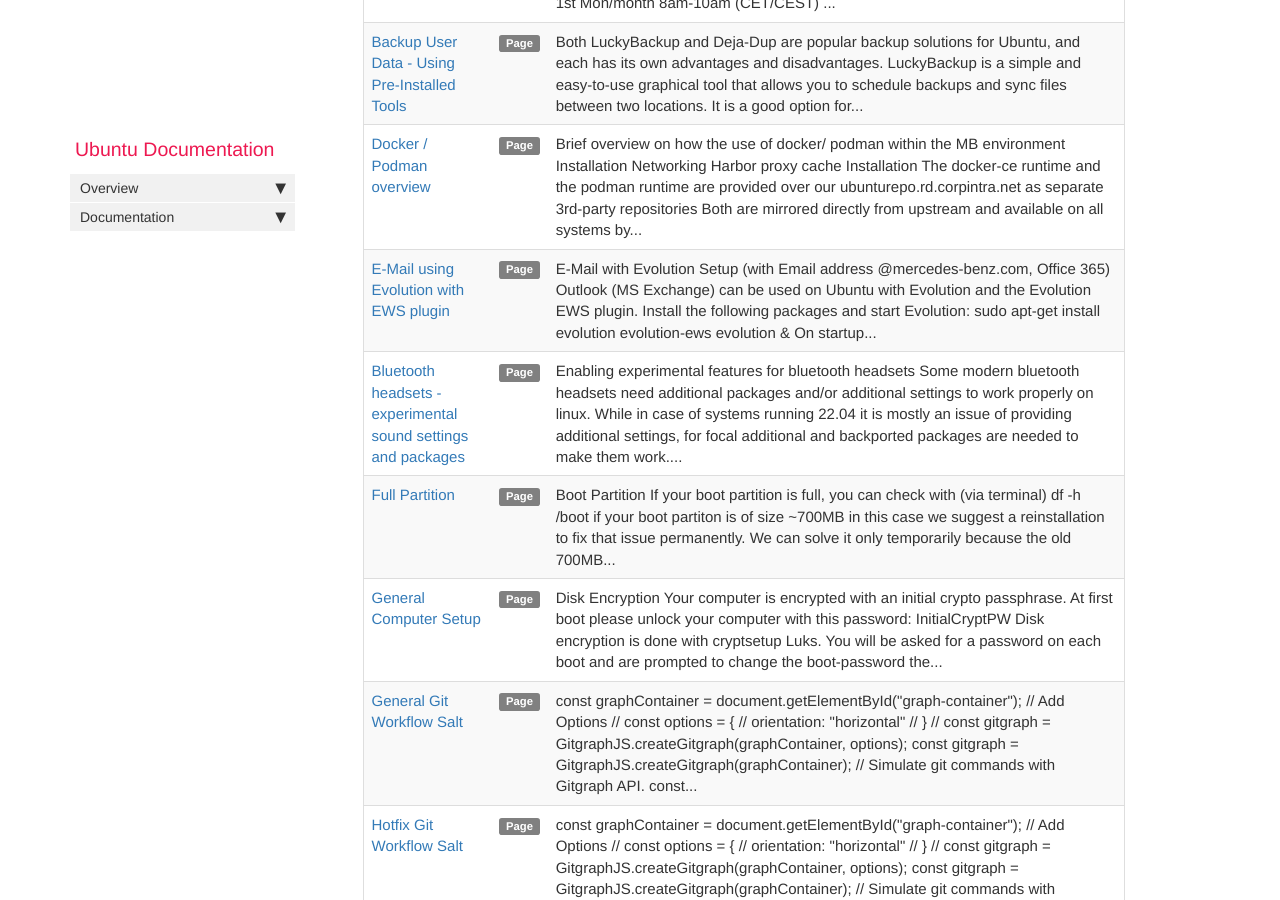
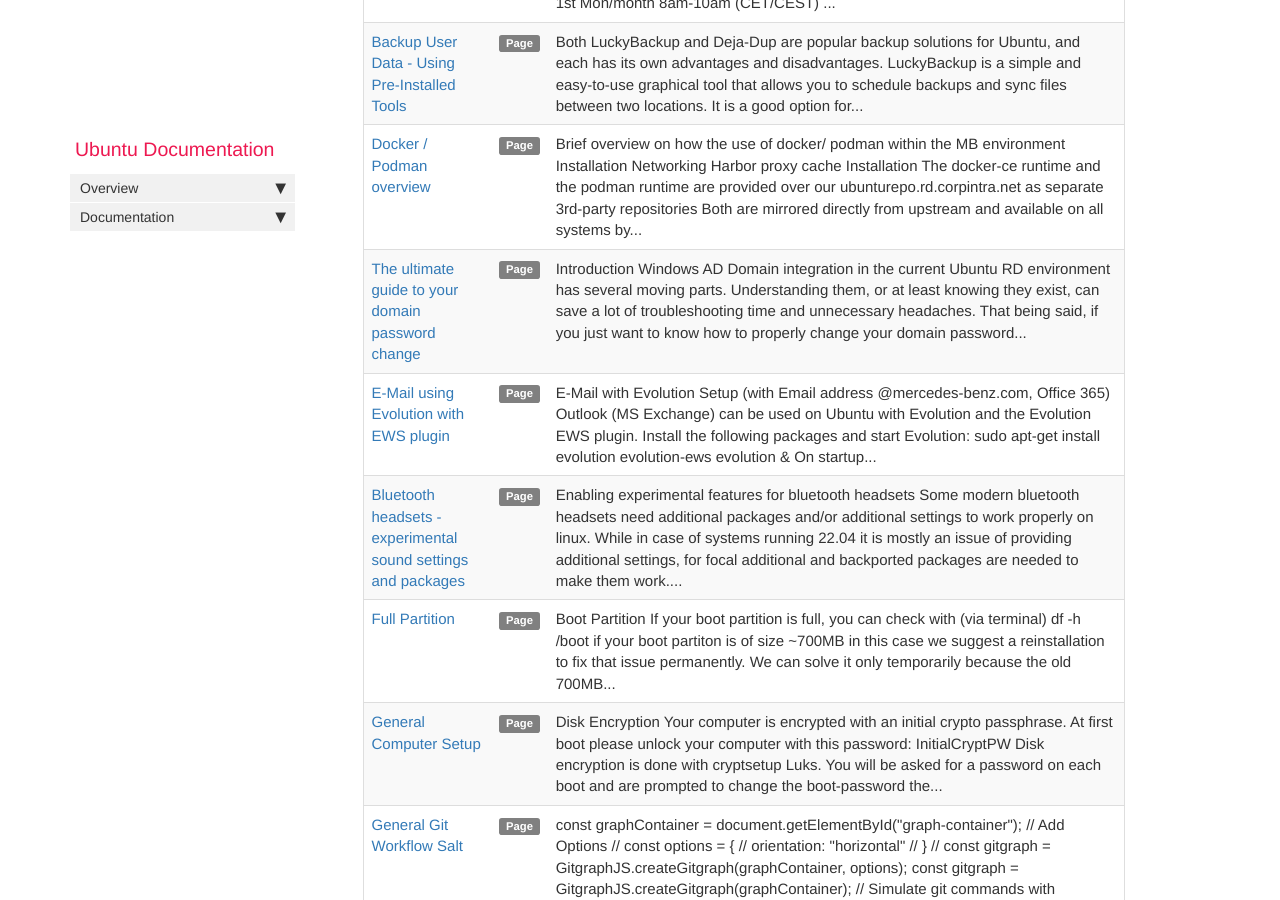
Before and after one commit to RajputPawan/Prometheus, a Jekyll site: the page built from pages/tags/tag_docs.md, in a window 1280 px wide and 900 px high, scrolled down 719 px. Built offline with Jekyll 4.4.1, drawn with Linux system fonts in a browser that asks for light colours; comment, search, counter and statistics services are not loaded; some of the changed lines change nothing that is shown.

Commit message:
Pass change docs

````diff
--- a/_data/sidebars/default_sidebar.yml
+++ b/_data/sidebars/default_sidebar.yml
@@ -71,16 +71,20 @@
           url: /local_admin_rights.html
           output: web, pdf
 
+        - title: Domain Passwords
+          url: /domain_password_change.html
+          output: web, pdf
+
+        - title: Automount /whome and /remote
+          url: /whome.html
+          output: web, pdf
+
         - title: Alternative default shell
           url: /shell.html
           output: web, pdf
 
         - title: Backup User Data
           url: /backup-user-data.html
-          output: web, pdf
-
-        - title: Automount /whome and /remote
-          url: /whome.html
           output: web, pdf
 
       - title: Email and Messaging
--- a/_data/tags.yml
+++ b/_data/tags.yml
@@ -14,3 +14,4 @@
   - troubleshooting
   - mobile
   - docs
+  - domain
--- a/_data/topnav.yml
+++ b/_data/topnav.yml
@@ -20,6 +20,8 @@
           url: /generalsetup.html
         - title: Sudo / Local Admin
           url: /local_admin_rights.html
+        - title: Domain Passwords
+          url: /domain_password_change.html
         - title: Alternative default shell
           url: /shell.html
         - title: Backup User Data
--- /dev/null
+++ b/pages/docs/domain_password_change.md
@@ -0,0 +1,176 @@
+---
+title: The ultimate guide to your domain password change
+permalink: domain_password_change.html
+sidebar: default_sidebar
+tags: [docs, domain]
+keywords: [password, passwd, kpasswd, domain, change]
+last_updated: January 10, 2024
+toc: false
+folder: docs
+---
+
+
+### Introduction
+
+Windows AD Domain integration in the current Ubuntu RD environment has several moving parts. Understanding them, or at least knowing they exist, can save a lot of troubleshooting time and unnecessary headaches.
+
+That being said, if you just want to know how to properly change your domain password from your MB Ubuntu OS, scroll down for the [TL;DR-compliant version](#how-to-properly-change-your-domain-password)
+
+
+### Main Ubuntu domain client components
+
+- **krb5 user tools**[^1][^2]
+  Used for Kerberos Authentication against corporate AD
+- **OpenLDAP client utilities**[^3]
+  Configured as Identity provider, connects to the OpenLDAP infrastructure which mirrors a subset of OUs / Objects from AD to provide User and Group information
+- **sssd**[^4]
+  Domain Users and Groups caching middleware
+- **NSS**[^5] configuration and required **PAM**[^6] modules(pam_krb5[^7], pam_sss[^8]) to enforce domain-based authentication and authorization
+- **Autofs**[^9]
+  Automounter service configured to use LDAP based mounts
+- Couple of useful utilities(adcli, msktutil, ..)
+- And a few salt configuration states and ad modules to ensure things stay glued together in a reproducible auditable way
+
+### Authentication process
+
+This summary does not aim to be comprehensive in any way, nor 100% accurate.
+
+Whenever you authenticate to your computer(for example via sshd or a Desktop Manager login screen), you start your authentication and authorization journey hitting your systems NSS lookup function. NSS will try to get the user details of the user logging in.
+
+Where to look for them is defined system-wide in `/etc/nsswitch.conf`, in our case(truncated output):
+
+```bash
+passwd: files sss
+shadow: files sss
+automount: sss
+```
+
+The above means, first look in local files (`/etc/passwd, /etc/group`), then fallback to SSSD.
+
+Ubuntu RD OS images are configured to use domain credentials exclusively\*. SSSD will retrieve user details from a (randomized) list of OpenLDAP slave servers, which may vary depending on your clients location. We also configure Kerberos as the primary authentication provider and configure sssd to cache account(nss), authentication(pam) and domain credential information.
+Here is the simplified `/etc/sssd/sssd.conf`:
+
+```bash
+[sssd]
+..
+services = nss, pam, ifp, autofs
+..
+[pam]
+cache_first = true
+..
+[nss]
+cache_first = true
+..
+[domain/..]
+..
+cache_credentials = true
+krb5_ccname_template = FILE:/tmp/krb5cc_%U
+
+..
+id_provider = ldap
+auth_provider = krb5
+chpass_provider = krb5
+..
+krb5_store_password_if_offline = true # Will store the TGT
+ldap_uri = ldap://ldap02.rd.corpintra.net,ldap://ldap03.rd.corpintra.net,ldap://ldap01.rd.corpintra.net
+```
+
+As SSSD caches user details on-demand, and can only do a LDAP lookup (for an unknown user) when OpenLDAP servers are reachable, its important to always first login to a newly-installed system while it is connected to the corporate NW(can be done via SSH) if you plan to work from a remote location.
+
+Once your sshd or Desktop Manager successfully fetches your user details, it will by default continue the authentication process using the Linux PAM subsystem[^6]. PAM configuration is split into 4 main categories. Below a summary in the order of execution:
+
+- **authentication**, `/etc/pam.d/common-auth`, common user authentication rules
+- **account**, `/etc/pam.d/common-account`, user authorization (evaluates whether the authenticated user is allowed to logon, when, to what services)
+- **session**, `/etc/pam.d/common-session`, user session management (fe. modules run at the beginning or end of a session)
+- **password**, `/etc/pam.d/common-password`, triggered when manipulating passwords
+
+Every PAM-based authentication attempt is evaluated based on a set of PAM configuration rules specified in each pam.d configuration file.
+
+The interesting part for the auth itself is defined (dynamically*) at `/etc/pam.d/common-auth`
+```bash
+auth	[success=5 default=ignore]	pam_krb5.so minimum_uid=1000
+auth	[success=4 default=ignore]	pam_unix.so nullok try_first_pass
+auth	[success=3 default=ignore]	pam_sss.so use_first_pass
+auth	[success=2 default=ignore]	pam_ccreds.so minimum_uid=1000 action=validate use_first_pass
+auth	[default=ignore]		pam_ccreds.so minimum_uid=1000 action=update
+# here's the fallback if no module succeeds
+auth	requisite			pam_deny.so
+# prime the stack with a positive return value if there isn't one already;
+# this avoids us returning an error just because nothing sets a success code
+# since the modules above will each just jump around
+auth	required			pam_permit.so
+# and here are more per-package modules (the "Additional" block)
+auth	required            pam_group.so
+auth	optional			pam_ccreds.so minimum_uid=1000 action=store
+auth	optional			pam_cap.so
+```
+
+The above translated to human language:
+
+- You start authenticating using the pam_krb5[^7] module, this will try to hit the AD Kerberos server as defined in `/etc/krb5.conf`[^1] (let me spare you the gory details)
+- If your authentication succeeds, PAM will skip the next 5 modules and continue with pam_permit - as the name suggests - allowing access. It will also run the pam_group, pam_ccreds[^10][^11] and pam_cap module - pam_ccreds being the interesting one because its used to manage, and in this case **also store your credentials in its own local cache**
+- If your authentication against pam_krb5[^7] fails(lets say in case you are offline), the next module in line will be run, in this case pam_unix, to authenticate using a local user (skipping the next 4 modules on success)
+- If pam_unix fails, your authentication will continue by querying SSSD using the pam_sss module[^8]. This is where you'd usually hit your sssd credential cache(not pam_ccreds)
+- The last fallback uses pam_ccreds, but pam_ccreds only caches passwords so even if you still have your password stored in the systems local cache, without a valid user info provider, your authentication will fail
+
+One note regarding sudo, as of writing of this document [2024/01], sudo is configured to not use PAM to create a session when running a command due to the changes in how the latest sudo release handles kerberos ticket cache.
+
+The real picture is slightly more complicated as SSSD also caches nss lookups and PAM authentication results, but you probably can already guess that given the complexity highlighted above, its fairly easy to end up in an inconsistent state after a domain password change.
+
+
+### Password change
+
+To avoid possible issues related to your user password, the [recommended way to change a domain user password](#how-to-properly-change-your-domain-password) in our setup is to use the `kpasswd` utility[^12]. Some may argue that using `passwd`[^13] has worked and still works just as well, and as this would for most users be the default \*nix way to change a password, lets do small detour why it works in the first place.
+
+When you run `passwd`, the PAM module configuration `/etc/pam.d/passwd`` will be read:
+
+```bash
+@include common-password
+```
+
+`/etc/pam.d/common-password` in our setup looks as follows(truncated):
+
+```bash
+password	requisite			pam_pwquality.so retry=3
+password	[success=3 default=ignore]	pam_krb5.so minimum_uid=1000 try_first_pass use_authtok
+password	[success=2 default=ignore]	pam_unix.so obscure use_authtok try_first_pass yescrypt
+password	sufficient			pam_sss.so use_authtok
+password	requisite			pam_deny.so
+password	required			pam_permit.so
+password	optional	pam_gnome_keyring.so
+```
+
+As you can probably see by now, passwd first triggers the pam_pwquality module, then pam_krb5(skips the next 3 on success), and only if not successful falls-back to the default pam_unix.so module(which would fail by default) and pam_sss(which would again trigger a sssd-based krb5 call as this is the domain auth provider configured in sssd).
+
+Using `kpasswd` will directly read your `/etc/krb5.conf` to talk to the configured domain(TGS) and fail right away on error(which is what we want given our setup). As krb5 uses the same credential(TGT) cache as sssd(FILE:/tmp/krb5cc_%U), it will update/trigger an update without an potential PAM roundtrip. T also update your pam_ccreds cache, you would need to trigger the common-auth module somehow - which is where your favorite screen-saver comes into the picture:
+
+```
+$ cat /etc/pam.d/gnome-screensaver
+@include common-auth
+auth optional pam_gnome_keyring.so
+```
+
+Now that you some idea of the general process :)
+
+### How to (properly) change your domain password
+
+- Make sure you are connected to the MB NW (directly or via VPN)
+- Use `kpasswd`, enter your old and your new password once prompted
+- **Lock your screen** (this windows-y step is important!)
+- Unlock your screen **using your new credentials**
+
+## References
+
+[^1]: [https://linux.die.net/man/5/krb5.conf](https://linux.die.net/man/5/krb5.conf)
+[^2]: [https://ubuntu.com/server/docs/service-kerberos-workstation-auth](https://ubuntu.com/server/docs/service-kerberos-workstation-auth)
+[^3]: [https://www.openldap.org/](https://www.openldap.org/)
+[^4]: [https://sssd.io/](https://sssd.io/)
+[^5]: [https://man7.org/linux/man-pages/man5/nsswitch.conf.5.html](https://man7.org/linux/man-pages/man5/nsswitch.conf.5.html)
+[^6]: [https://man7.org/linux/man-pages/man8/pam.8.html](https://man7.org/linux/man-pages/man8/pam.8.html)
+[^7]: [https://linux.die.net/man/8/pam_krb5](https://linux.die.net/man/8/pam_krb5)
+[^8]: [https://linux.die.net/man/8/pam_sss](https://linux.die.net/man/8/pam_sss)
+[^9]: [https://help.ubuntu.com/community/Autofs](https://help.ubuntu.com/community/Autofs)
+[^10]: [https://github.com/PADL/pam_ccreds](https://github.com/PADL/pam_ccreds)
+[^11]: [https://help.ubuntu.com/community/PamCcredsHowto](https://help.ubuntu.com/community/PamCcredsHowto)
+[^12]: [https://linux.die.net/man/1/kpasswd](https://linux.die.net/man/1/kpasswd)
+[^13]: [https://man7.org/linux/man-pages/man1/passwd.1.html](https://man7.org/linux/man-pages/man1/passwd.1.html)
````
Also changed, not shown: 1 other file.
